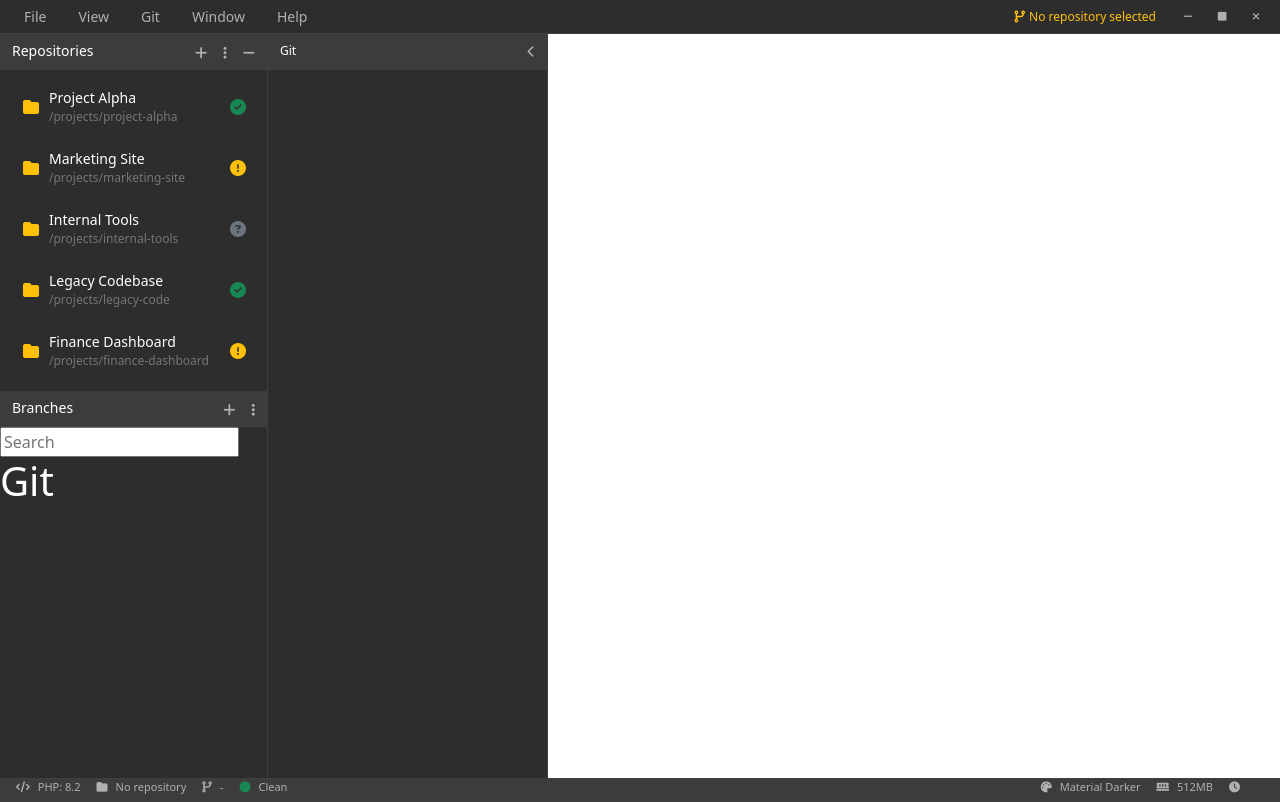
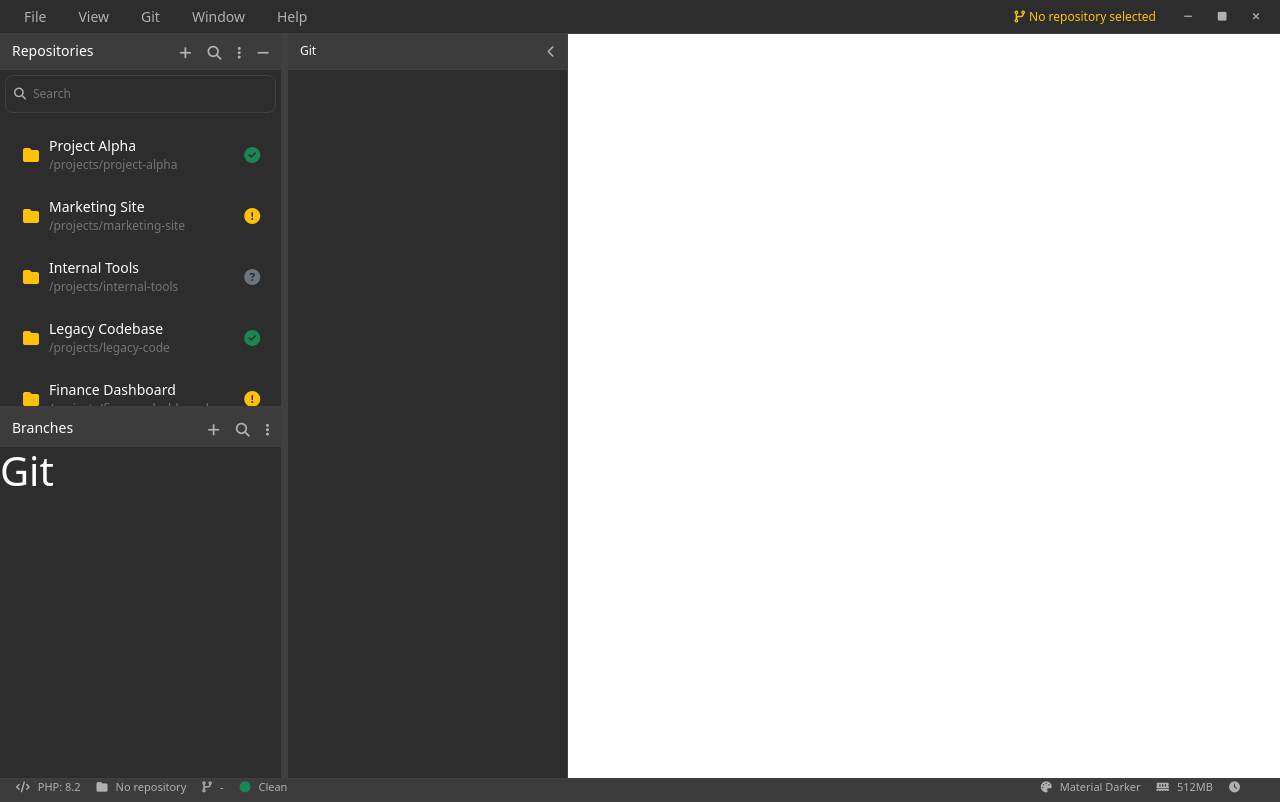
Before and after one commit to long2604205/git_ui, a Vue app: page / in a window 1280 px wide. Both pictures are taken after a click on the button 225 px from the left and 51 px from the top of the page. Built offline with nearby package versions, Linux system fonts and the light colour scheme.

Commit message:
#master Build left sidebar workspace for git ui Build: - Resize sidebar - Search repository - Search branch

```diff
--- a/src/components/PandaRepositoryWorkspace.vue
+++ b/src/components/PandaRepositoryWorkspace.vue
@@ -1,6 +1,8 @@
 <template>
-  <div class="col-auto workspace-container" :class="{ collapsed: collapsed }">
-    <div class="workspace-panel">
+  <div class="horizontal-resize-wrapper" :style="{ width: containerWidth + 'px' }">
+    <div class="workspace-container" :class="{ collapsed: collapsed }">
+      <div class="workspace-panel workspace-split">
+        <div class="repositories-workspace" :style="{ height: reposHeight + 'px' }">
           <!-- Header -->
           <div class="workspace-header">
             <h6 class="mb-0">Repositories</h6>
@@ -10,6 +12,13 @@
                 v-if="showActions"
               >
                 <i class="fa-solid fa-plus"></i>
+              </button>
+              <button
+                class="btn btn-sm workspace-action search"
+                v-if="showActions"
+                @click="showSearchRepository = !showSearchRepository"
+              >
+                <i class="fa-solid fa-magnifying-glass"></i>
               </button>
               <button
                 class="btn btn-sm workspace-action"
@@ -22,6 +31,14 @@
               </button>
             </div>
           </div>
+          <transition name="fade-search">
+            <div class="search-workspace" v-if="showSearchRepository">
+              <div class="symbol-search">
+                <i class="fa-solid fa-magnifying-glass"></i>
+              </div>
+              <input class="search-branch" placeholder="Search" />
+            </div>
+          </transition>
 
           <!-- repository list -->
           <div class="workspace-content">
@@ -60,8 +77,10 @@
               </template>
             </div>
           </div>
-
-      <div class="workspace-header">
+        </div>
+        <div class="resizer" @mousedown="startResizing"></div>
+        <div class="branch-workspace" :style="{ height: 'calc(100% - ' + reposHeight + 'px - 5px)' }">
+          <div class="branch-workspace-header">
             <h6 class="mb-0">Branches</h6>
             <div class="workspace-toggle">
               <button
@@ -71,6 +90,13 @@
                 <i class="fa-solid fa-plus"></i>
               </button>
               <button
+                class="btn btn-sm workspace-action search"
+                v-if="showActions"
+                @click="showSearchBranch = !showSearchBranch"
+              >
+                <i class="fa-solid fa-magnifying-glass"></i>
+              </button>
+              <button
                 class="btn btn-sm workspace-action"
                 v-if="showActions"
               >
@@ -78,18 +104,26 @@
               </button>
             </div>
           </div>
-      <div>
-        <input placeholder="Search">
+          <transition name="fade-search">
+            <div class="search-workspace" v-if="showSearchBranch">
+              <div class="symbol-search">
+                <i class="fa-solid fa-magnifying-glass"></i>
               </div>
+              <input class="search-branch" placeholder="Search" />
+            </div>
+          </transition>
           <div class="workspace-content">
             <h1>Git</h1>
           </div>
         </div>
       </div>
+    </div>
+    <div class="resizer-horizontal" @mousedown="startResizeContainer"></div>
+  </div>
 </template>
 <script setup>
 // Props
-import { ref, watch } from 'vue'
+import { onMounted, ref, watch } from 'vue'
 
 const props = defineProps({
   repositories: {
@@ -99,9 +133,16 @@ const props = defineProps({
   activeRepository: Object,
   collapsed: Boolean
 })
-// Emits
+const showActions = ref(true);
+const showSearchRepository = ref(false);
+const showSearchBranch = ref(false);
+const reposHeight = ref(0);
+const containerHeight = ref(0);
+const containerWidth = ref(300);
+let isResizing = false;
+let isResizingContainer = false;
 const emit = defineEmits(['set-active-repo', 'remove-repo', 'toggle-workspace'])
-const showActions = ref(true);
+
 
 // Watch
 watch(() => props.collapsed, (newVal) => {
@@ -140,10 +181,87 @@ const getStatusColor = (status) => {
     default: return 'text-muted'
   }
 }
+
+const startResizing = (e) => {
+  const container = document.querySelector('.workspace-split');
+  if (!container) return;
+
+  containerHeight.value = container.clientHeight;
+  isResizing = true;
+
+  window.addEventListener('mousemove', resizePanel);
+  window.addEventListener('mouseup', stopResizing);
+};
+
+const resizePanel = (e) => {
+  if (!isResizing) return;
+
+  const container = document.querySelector('.workspace-split');
+  const containerTop = container.getBoundingClientRect().top;
+  const newHeight = e.clientY - containerTop;
+
+  const minHeight = containerHeight.value * 0.2;
+  const maxHeight = containerHeight.value * 0.8;
+
+  reposHeight.value = Math.min(Math.max(newHeight, minHeight), maxHeight)
+};
+
+const stopResizing = () => {
+  isResizing = false;
+  window.removeEventListener('mousemove', resizePanel)
+  window.removeEventListener('mouseup', stopResizing)
+};
+
+onMounted(() => {
+  const container = document.querySelector('.workspace-split')
+  if (container) {
+    containerHeight.value = container.clientHeight;
+    reposHeight.value = containerHeight.value / 2
+  }
+});
+
+const startResizeContainer = (e) => {
+  isResizingContainer = true;
+  window.addEventListener('mousemove', resizeContainer);
+  window.addEventListener('mouseup', stopResizeContainer);
+};
+
+const resizeContainer = (e) => {
+  if (!isResizingContainer) return;
+  const wrapperLeft = document.querySelector('.horizontal-resize-wrapper').getBoundingClientRect().left;
+  let newWidth = e.clientX - wrapperLeft;
+  newWidth = Math.min(Math.max(newWidth, 200), 700);
+  containerWidth.value = newWidth;
+};
+
+const stopResizeContainer = () => {
+  isResizingContainer = false;
+  window.removeEventListener('mousemove', resizeContainer);
+  window.removeEventListener('mouseup', stopResizeContainer);
+};
 </script>
 <style scoped>
+.horizontal-resize-wrapper {
+  display: flex;
+  flex-direction: row;
+  width: 300px;
+  min-width: 250px;
+  max-width: 800px;
+  height: 100%;
+  overflow: hidden;
+  position: relative;
+  padding-right: 0;
+}
+
+.resizer-horizontal {
+  width: 6px;
+  background-color: var(--border-color);
+  cursor: col-resize;
+  user-select: none;
+}
+
 .workspace-container {
-  width: 280px;
+  width: 100%;
   height: 100%;
   background-color: var(--bg-secondary);
   border-right: 1px solid var(--border-color);
@@ -224,13 +342,47 @@ const getStatusColor = (status) => {
   pointer-events: none;
 }
 
+.workspace-container.collapsed .branch-workspace-header{
+  opacity: 0;
+  visibility: hidden;
+  height: 0;
+  pointer-events: none;
+}
+
 .workspace-action {
   margin: 0;
   background: transparent;
   border: none;
   color: var(--text-secondary);
 }
+.repositories-workspace {
+  height: 50%;
+  min-height: 20%;
+  max-height: 80%;
+  display: flex;
+  flex-direction: column;
+}
+.branch-workspace{
+  height: 50%;
+  min-height: 20%;
+  max-height: 80%;
+}
 
+.branch-workspace-header{
+  position: relative;
+  display: flex;
+  align-items: center;
+  padding: 8px 12px;
+  background-color: var(--bg-tertiary);
+  border-bottom: 1px solid var(--border-color);
+  min-height: 36px;
+}
+
+.branch-workspace-header h6{
+  font-size: 14px;
+  font-weight: 500;
+  margin: 0;
+}
 /* Utility Classes */
 .no-repos-message{
   text-align: center;
@@ -291,4 +443,59 @@ const getStatusColor = (status) => {
   overflow: hidden;
   text-overflow: ellipsis;
 }
+
+.search-workspace{
+  position: sticky;
+  top: 0;
+  padding: 8px;
+  margin: 5px;
+  display: flex;
+  align-items: center;
+  border-radius: 8px;
+  border: solid 1px var(--border-color);
+  font-size: 12px;
+  background-color: var(--bg-secondary);
+}
+
+.search-branch {
+  width: 100%;
+  background-color: var(--bg-secondary);
+  color: var(--text-secondary);
+  border: none;
+}
+
+.search-branch:focus-visible {
+  outline: none;
+}
+
+.symbol-search {
+  margin-right: 5px;
+  color: var(--text-secondary);
+}
+
+.workspace-split {
+  height: 100%;
+  display: flex;
+  flex-direction: column;
+  overflow: hidden;
+}
+
+.resizer {
+  height: 5px;
+  background-color: var(--bg-tertiary);
+  cursor: row-resize;
+  user-select: none;
+}
+
+.fade-search-enter-active, .fade-search-leave-active {
+  transition: all 0.5s ease;
+}
+.fade-search-enter-from, .fade-search-leave-to {
+  opacity: 0;
+  transform: translateY(-10px);
+}
+.fade-search-enter-to, .fade-search-leave-from {
+  opacity: 1;
+  transform: translateY(0);
+}
 </style>
```
Lines whose indentation alone changed are shown as unchanged.
